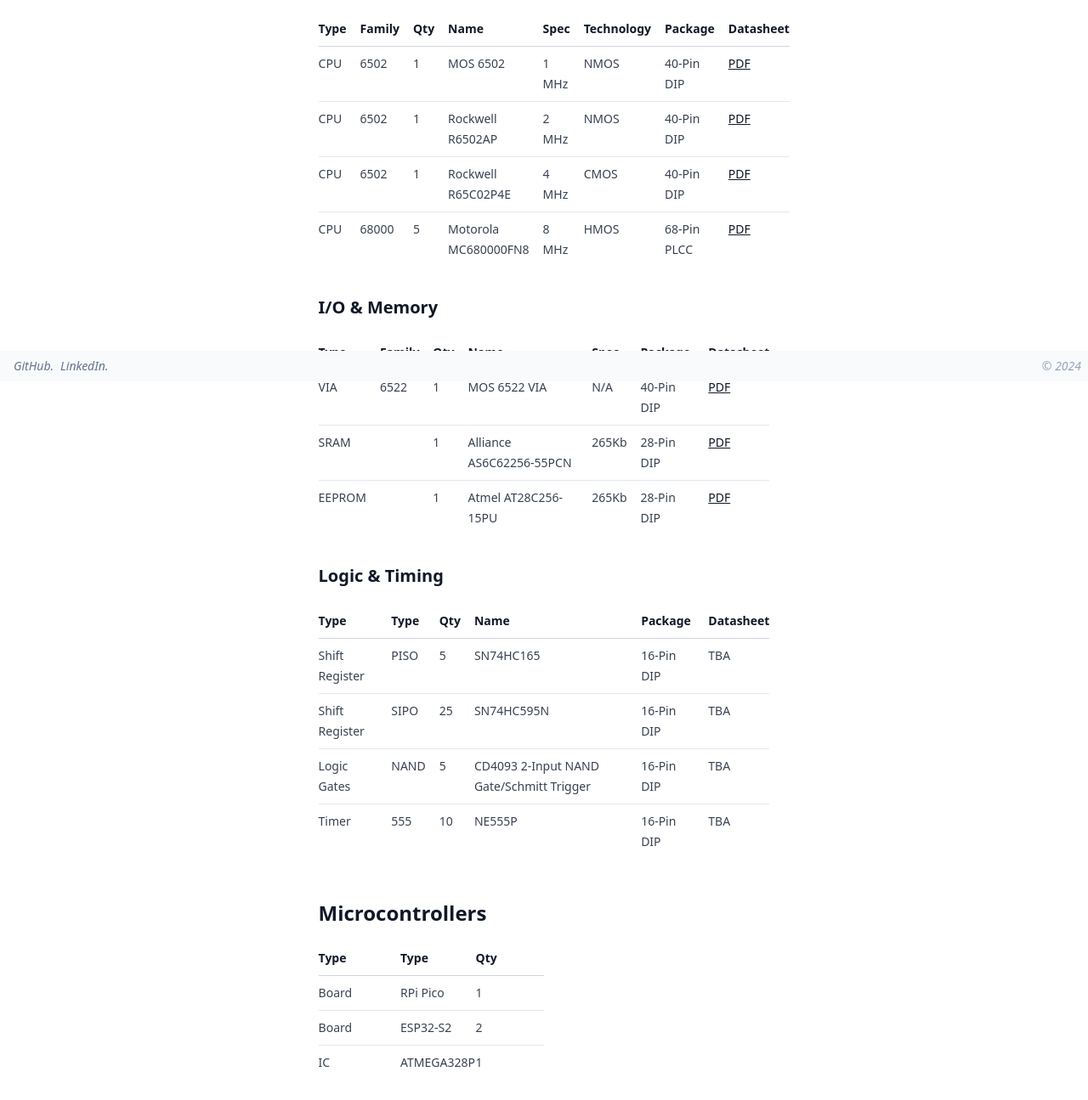
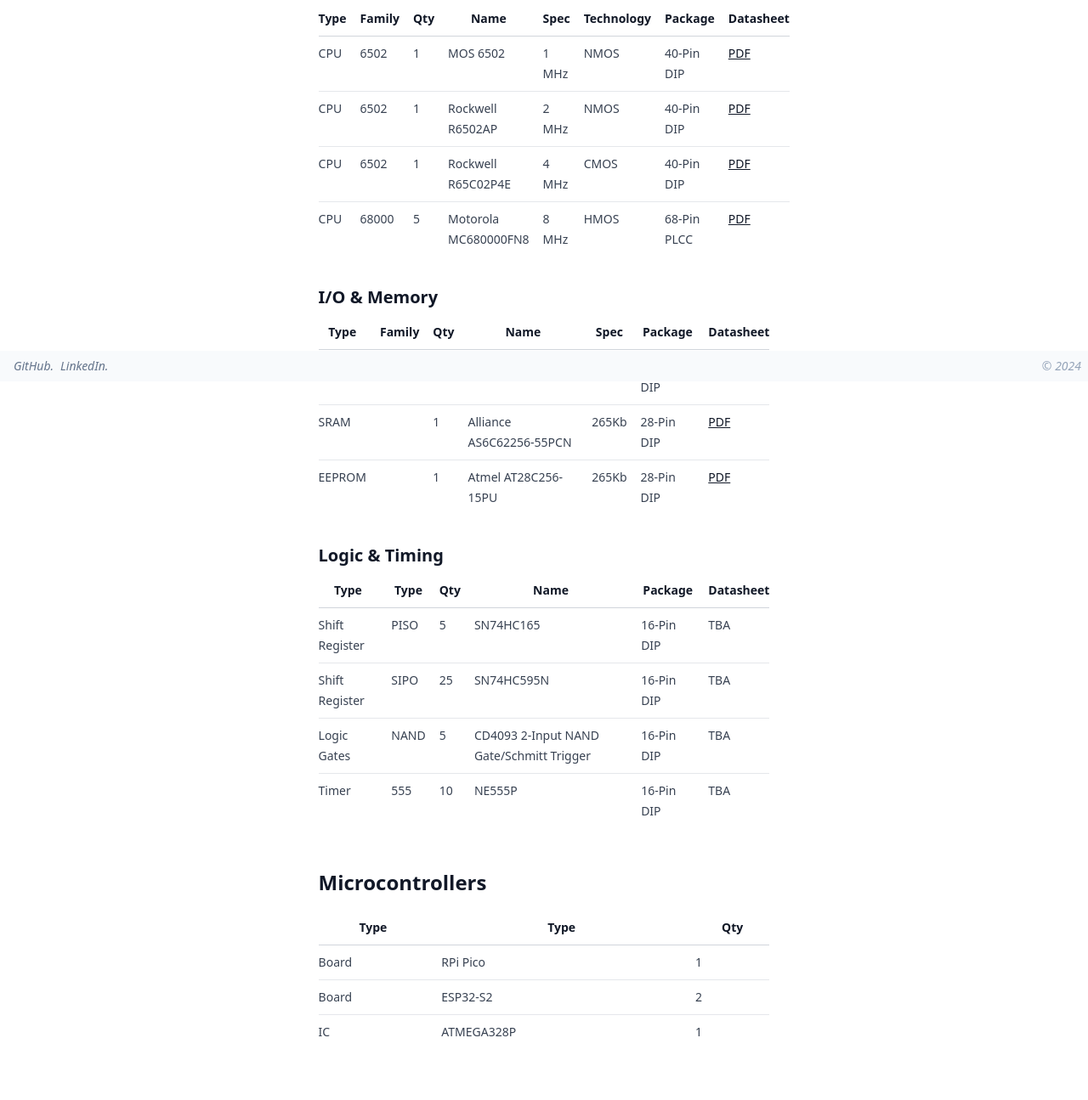
Before and after one commit to stevenclark92/site, a website: page electronics/2024/04/20/icInventory.html in a window 1280 px wide. Shown: the part 351-1646 px from the top of the page at 85% size. Drawn offline with Linux system fonts and the light colour scheme; a script that the page names is missing.

Commit message:
fixed some overflow

```diff
--- a/electronics/2024/04/20/icInventory.html
+++ b/electronics/2024/04/20/icInventory.html
@@ -31,7 +31,7 @@
 
 <h3 id="cpus">CPUs</h3>
 
-<table class="table-auto w-full my-6 text-left">
+<table>
   <thead>
     <tr>
       <th>Type</th>
@@ -90,7 +90,7 @@
 
 <h3 id="io--memory">I/O &amp; Memory</h3>
 
-<table class="table-auto w-full my-6 text-left">
+<table>
   <thead>
     <tr>
       <th>Type</th>
@@ -135,7 +135,7 @@
 
 <h3 id="logic--timing">Logic &amp; Timing</h3>
 
-<table class="table-auto w-full my-6 text-left">
+<table>
   <thead>
     <tr>
       <th>Type</th>
@@ -184,7 +184,7 @@
 
 <h2 id="microcontrollers">Microcontrollers</h2>
 
-<table class="table-fixed w-6/12 my-6 text-left">
+<table>
   <thead>
     <tr>
       <th>Type</th>
```
Also changed, not shown: electronics/2024/04/20/6502.html (+1 -1 lines), feed.xml (+7 -7 lines), notes.html (+4 -0 lines), assets/css/style.css.
